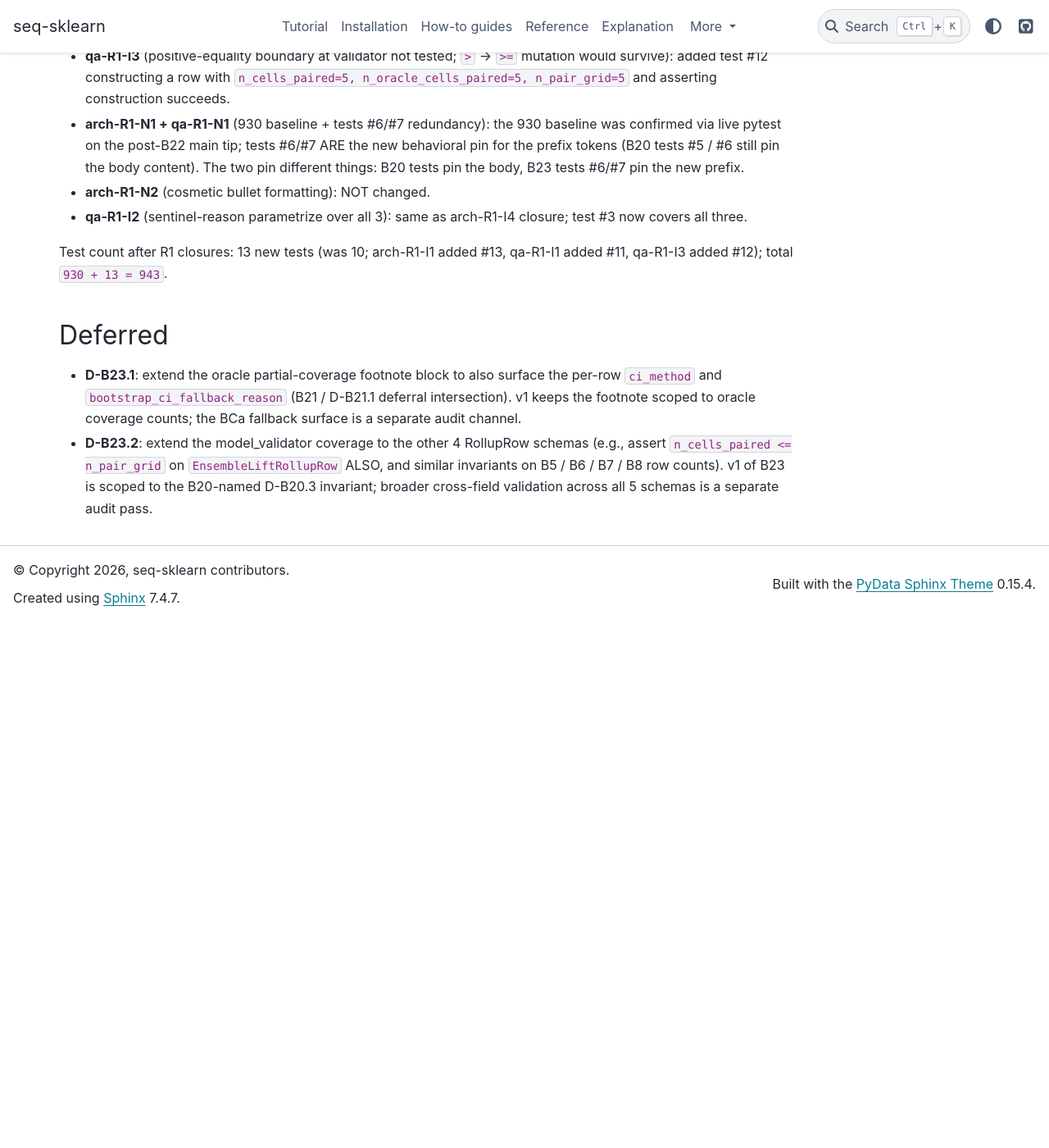
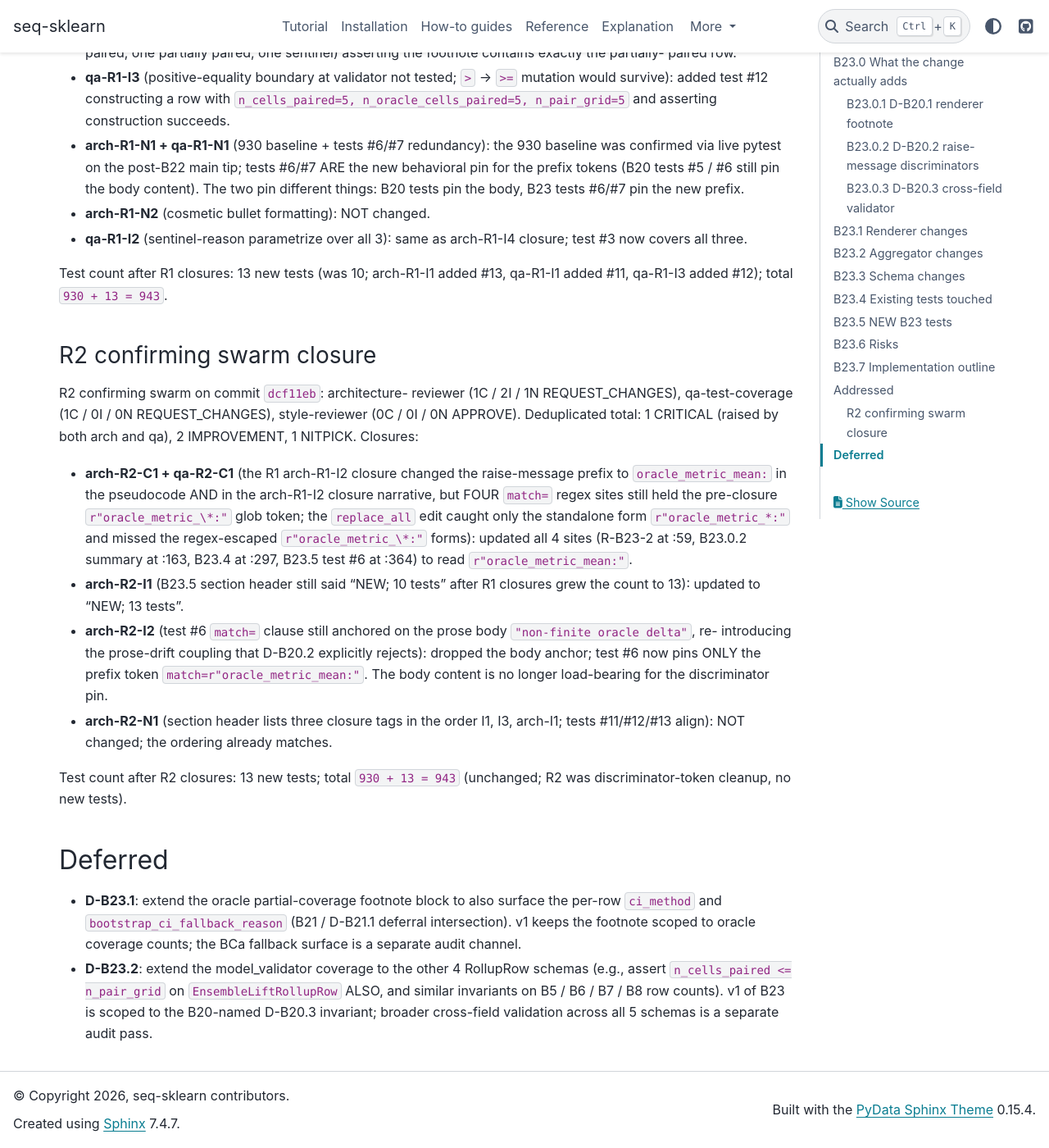
Before and after one commit to switch527/seq-sklearn, a Sphinx documentation site: the page built from docs/benchmark_suite_design_b23_delta.md, in a window 1280 px wide and 1400 px high, scrolled down 9431 px. Shown: the whole window at 82% size. Built offline with Sphinx 7.4.7 and the PyData theme 0.15.4, drawn with Linux system fonts in a browser that asks for light colours; pages that are not in the unit, such as notebooks, are missing from menus; before the commit the page ends 10190 px from its top, so only the background shows below that; some of the changed text lies outside the part shown.

Commit message:
docs(B23): close R2 design swarm CRITICAL + IMPs
1 CRITICAL + 2 IMPROVEMENT + 1 NITPICK closed.

- **arch-R2-C1 + qa-R2-C1**: R1 closure for arch-R1-I2 was
  incomplete — `replace_all` caught only `oracle_metric_*:`
  not `oracle_metric_\*:` (the regex-escaped form). Updated
  all 4 mismatched test-spec sites (R-B23-2 at :59, B23.0.2
  summary at :163, B23.4 at :297, B23.5 test #6 at :364) to
  read `r"oracle_metric_mean:"`. Now consistent with the
  raise-message pseudocode at :145.
- **arch-R2-I1**: B23.5 section header "NEW; 10 tests"
  updated to "NEW; 13 tests" (stale after R1 grew the count).
- **arch-R2-I2**: test #6 `match=` clause dropped the prose
  body anchor `.*non-finite oracle delta`; now pins ONLY the
  prefix token `oracle_metric_mean:` (D-B20.2 explicitly
  rejects prose-drift coupling).
- **arch-R2-N1**: cosmetic ordering; not changed.

Test count: 13 unchanged (R2 was discriminator-token cleanup
only).

Co-Authored-By: Claude Opus 4.7 (1M context) <noreply@anthropic.com>

```diff
--- a/docs/benchmark_suite_design_b23_delta.md
+++ b/docs/benchmark_suite_design_b23_delta.md
@@ -56,7 +56,7 @@ one of these.
   - Update B20 tests #5 (`test_aggregator_oracle_oom_gate_raises`)
     and #6 (`test_aggregator_oracle_nan_delta_raises_via_stub`)
     to `match=r"n_oracle_cells_paired:"` and
-    `match=r"oracle_metric_\*:"` respectively. The new
+    `match=r"oracle_metric_mean:"` respectively. The new
     `match=` tokens are stable schema-field names rather than
     prose.
 - **R-B23-3** (D-B20.3 + arch-R1-I1 closure): add a
@@ -160,7 +160,7 @@ raise RawRollupError(
 
 The new prefixes are stable schema field names. Test
 `match=` clauses now grep against
-`r"oracle_metric_\*:"` and `r"n_oracle_cells_paired:"`
+`r"oracle_metric_mean:"` and `r"n_oracle_cells_paired:"`
 instead of the prose `r"oracle delta"`.
 
 ### B23.0.3 D-B20.3 cross-field validator
@@ -292,11 +292,12 @@ invariants loads cleanly.
     clause from `match=r"oracle delta"` to
     `match=r"n_oracle_cells_paired:"`.
   - Test #6 (`test_aggregator_oracle_nan_delta_raises_via_stub`):
-    update from
-    `match=r"non-finite oracle delta"` to
-    `match=r"oracle_metric_\*:.*non-finite oracle delta"`
-    (preserves the body content check + adds the new
-    discriminator prefix).
+    update from `match=r"non-finite oracle delta"` to
+    `match=r"oracle_metric_mean:"` (arch-R2-I2 closure:
+    the new prefix is the only stable discriminator; the
+    prose body `"non-finite oracle delta"` is intentionally
+    NOT anchored because D-B20.2 set out to eliminate
+    prose-drift coupling).
   - 12 fixture sites construct `EnsembleLiftRollupRow`
     directly (in `test_b17_byte_identity_pins.py`,
     `test_b19_n_pair_grid.py`, `test_b20_oracle_delta_ci.py`,
@@ -321,7 +322,7 @@ invariants loads cleanly.
 
 ## B23.5 NEW B23 tests
 
-`tests/benchmarks/test_b23_b20_nits_bundle.py` (NEW; 10
+`tests/benchmarks/test_b23_b20_nits_bundle.py` (NEW; 13
 tests).
 
 **Renderer footnote (D-B20.1)**:
@@ -361,7 +362,7 @@ tests).
 
 6. `test_aggregator_oracle_nan_raise_message_contains_oracle_metric_token`:
    re-uses the B20 test #6 setup. Assert
-   `pytest.raises(RawRollupError, match=r"oracle_metric_\*:")`.
+   `pytest.raises(RawRollupError, match=r"oracle_metric_mean:")`.
 7. `test_aggregator_oracle_oom_raise_message_contains_n_oracle_cells_paired_token`:
    re-uses the B20 test #5 setup. Assert
    `pytest.raises(RawRollupError, match=r"n_oracle_cells_paired:")`.
@@ -520,6 +521,42 @@ Test count after R1 closures: 13 new tests (was 10;
 arch-R1-I1 added #13, qa-R1-I1 added #11, qa-R1-I3 added
 #12); total `930 + 13 = 943`.
 
+### R2 confirming swarm closure
+
+R2 confirming swarm on commit `dcf11eb`: architecture-
+reviewer (1C / 2I / 1N REQUEST_CHANGES), qa-test-coverage
+(1C / 0I / 0N REQUEST_CHANGES), style-reviewer (0C / 0I /
+0N APPROVE). Deduplicated total: 1 CRITICAL (raised by
+both arch and qa), 2 IMPROVEMENT, 1 NITPICK. Closures:
+
+- **arch-R2-C1 + qa-R2-C1** (the R1 arch-R1-I2 closure
+  changed the raise-message prefix to `oracle_metric_mean:`
+  in the pseudocode AND in the arch-R1-I2 closure
+  narrative, but FOUR `match=` regex sites still held the
+  pre-closure `r"oracle_metric_\*:"` glob token; the
+  `replace_all` edit caught only the standalone form
+  `r"oracle_metric_*:"` and missed the regex-escaped
+  `r"oracle_metric_\*:"` forms): updated all 4 sites
+  (R-B23-2 at :59, B23.0.2 summary at :163, B23.4 at :297,
+  B23.5 test #6 at :364) to read `r"oracle_metric_mean:"`.
+- **arch-R2-I1** (B23.5 section header still said "NEW; 10
+  tests" after R1 closures grew the count to 13):
+  updated to "NEW; 13 tests".
+- **arch-R2-I2** (test #6 `match=` clause still anchored
+  on the prose body `"non-finite oracle delta"`, re-
+  introducing the prose-drift coupling that D-B20.2
+  explicitly rejects): dropped the body anchor; test #6
+  now pins ONLY the prefix token
+  `match=r"oracle_metric_mean:"`. The body content is no
+  longer load-bearing for the discriminator pin.
+- **arch-R2-N1** (section header lists three closure tags
+  in the order I1, I3, arch-I1; tests #11/#12/#13 align):
+  NOT changed; the ordering already matches.
+
+Test count after R2 closures: 13 new tests; total
+`930 + 13 = 943` (unchanged; R2 was discriminator-token
+cleanup, no new tests).
+
 ## Deferred
 
 - **D-B23.1**: extend the oracle partial-coverage footnote
```
